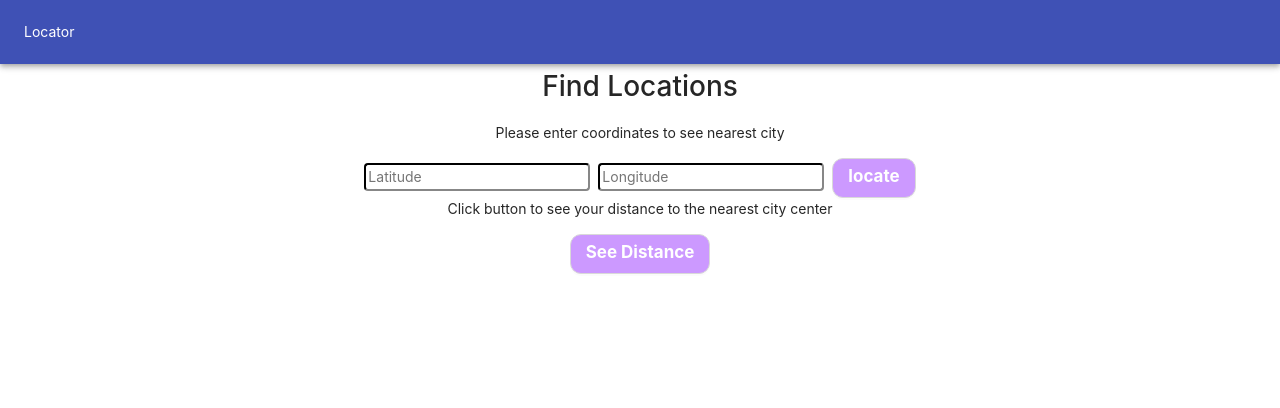
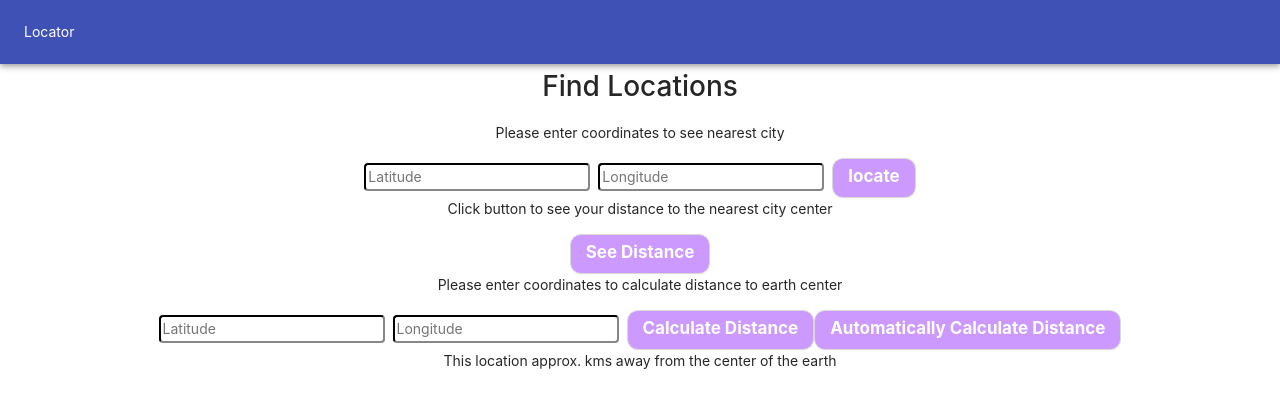
Before and after one commit to EzgiiiY/CS458P3, a React (Create React App) app in the folder project3/: page / in a window 1280 px wide. Shown: the top 408 px of the page. Built offline with nearby package versions, Linux system fonts and the light colour scheme; what react-geocode would draw is missing.

Commit message:
minor fixes

```diff
--- a/project3/package.json
+++ b/project3/package.json
@@ -8,9 +8,7 @@
     "@testing-library/react": "^11.2.5",
     "@testing-library/user-event": "^12.8.3",
     "antd": "^4.14.1",
-    "chai": "^4.3.4",
     "enzyme-async-helpers": "^0.9.1",
-    "mocha": "^8.3.2",
     "react": "^17.0.2",
     "react-dom": "^17.0.2",
     "react-geocode": "^0.2.3",
--- a/project3/src/App.js
+++ b/project3/src/App.js
@@ -3,6 +3,7 @@ import './App.css';
 import CityLocator from "./CityLocator";
 import GeoLocator from './GeoLocator';
 import Header from './Header';
+import DistanceCalculator from './DistanceCalculator';
 
 
 
@@ -17,6 +18,9 @@ function App() {
       <GeoLocator>
 
       </GeoLocator>
+      <DistanceCalculator>
+
+      </DistanceCalculator>
     </div>
   );
 }
--- a/project3/src/CityLocator.js
+++ b/project3/src/CityLocator.js
@@ -1,5 +1,5 @@
 import React, { Component } from 'react';
-import { Card, Button, Input } from 'antd';
+import { Card, Button, Spin } from 'antd';
 
 import 'antd/dist/antd.css';
 import '../src/App.css';
@@ -103,6 +103,8 @@ class CityLocator extends Component {
                 <CityLocatorButton className="locate-city" buttonValue="locate" buttonAction={this.locateCity}>
 
                 </CityLocatorButton>
+                <br></br>
+                {this.state.loading && <Spin style={{marginTop:"2%"}}size="large"></Spin>}
                 {this.state.city &&
                     <p className="result-text-geoc" style={{ color: "blue", fontWeight: "bold", fontSize: "25px" }} >{`This location is in ${this.state.city}`}</p>
                 }
--- /dev/null
+++ b/project3/src/DistanceCalculator.js
@@ -0,0 +1,140 @@
+import React, { Component } from 'react';
+import { Card, Button, Spin } from 'antd';
+import 'antd/dist/antd.css';
+import '../src/App.css';
+import Header from './Header';
+
+
+import DistanceCalculatorButton from "./CityLocatorButton";
+import Geocode from "react-geocode";
+
+// set Google Maps Geocoding API for purposes of quota management. Its optional but recommended.
+Geocode.setApiKey("AIzaSyAHlJQ6EdfWT_UVPNpagMe7sS9kz1N-diU");
+
+// set response language. Defaults to english.
+Geocode.setLanguage("en");
+Geocode.setLocationType("ROOFTOP");
+const re = new RegExp("^[+-]?([0-9]+([.][0-9]*)?|[.][0-9]+)$");
+
+
+class DistanceCalculator extends Component {
+    constructor(props) {
+        super(props);
+        this.state = {
+            latitude: 0,
+            longitude: 0,
+            city: '',
+            loading: false,
+            validLat: true,
+            validLong: true,
+            distance:""
+        };
+        this.locateCity = this.locateCity.bind(this);
+        this.autoCalc = this.autoCalc.bind(this);
+        this.onChangeLat = this.onChangeLat.bind(this);
+        this.onChangeLong = this.onChangeLong.bind(this);
+        this.locate = this.locate.bind(this);
+    }
+
+    async locate(){
+        this.setState({loading:true})
+        navigator.geolocation.getCurrentPosition(position=> {
+            console.log("Latitude is :", position.coords.latitude);
+            console.log("Longitude is :", position.coords.longitude);
+            this.setState({latitudeDevice:position.coords.latitude, longitudeDevice: position.coords.longitude})
+            this.autoCalc();
+        })
+    }
+
+    async locateCity() {
+        this.setState({ loading: true })
+        let r1 = 6378.137; // equatorial r km
+        let r2 = 6356.752; //polar r km
+        let firstTerm = Math.pow((Math.pow(r1,2) * Math.cos(this.state.latitude* Math.PI / 180.0)),2);
+        let secondTerm = Math.pow((Math.pow(r2,2) * Math.sin(this.state.latitude* Math.PI / 180.0)),2);
+        let thirdTerm = Math.pow( (r1 * Math.cos(this.state.latitude* Math.PI / 180.0)),2) + Math.pow( (r2 * Math.sin(this.state.latitude* Math.PI / 180.0)),2);
+        let r = Math.sqrt((firstTerm + secondTerm)/thirdTerm)
+        console.log("first: " + firstTerm);
+        console.log("second:" + secondTerm);
+        console.log("third:  " + thirdTerm);
+        this.setState({loading:false, distance: r})
+    }
+
+    async autoCalc() {
+       /* fetch("https://maps.googleapis.com/maps/api/elevation/json?locations=39.7391536,-104.9847034&key=AIzaSyAHlJQ6EdfWT_UVPNpagMe7sS9kz1N-diU",
+        {
+            mode:'no-cors',
+            headers: {'Content-Type': 'application/json'}
+        }
+        ).then(function(response) {
+            console.log(response)
+            //console.log(result)
+          });*/
+        let r1 = 6378; // equatorial r km
+        let r2 = 6357; //polar r km
+        let firstTerm = Math.pow(Math.pow(r1,2) * Math.cos(this.state.latitude),2);
+        let secondTerm = Math.pow(Math.pow(r2,2) * Math.sin(this.state.latitude),2);
+        let thirdTerm = Math.pow( r1 * Math.cos(this.state.latitude),2) + Math.pow( r2 * Math.sin(this.state.latitude),2);
+        let r = Math.sqrt((firstTerm + secondTerm)/thirdTerm)
+
+        this.setState({loading:false, distance: r})
+    }
+
+    onChangeLat(e) {
+        console.log(e.target.value)
+        if (re.test(e.target.value))
+            this.setState({ validLat: true, latitude: e.target.value })
+        else
+            this.setState({ validLat: false })
+        console.log(this.state)
+    }
+
+    onChangeLong(e) {
+        console.log(e.target.value)
+        if (re.test(e.target.value))
+            this.setState({ validLong: true, longitude: e.target.value })
+        else
+            this.setState({ validLong: false })
+        console.log(this.state)
+    }
+
+    render() {
+        return <div>
+
+            <p>Please enter coordinates to calculate distance to earth center</p>
+            <input
+                className="latitude-c"
+                type="text"
+                name="latitude"
+                placeholder="Latitude"
+                style={{ backgroundColor: "#fff", borderRadius: "4px", borderColor: "#333", color: "#8c8c8c", marginRight: ".5rem" }}
+                onChange={this.onChangeLat}
+            >
+
+            </input>
+            {!this.state.validLat && <p className="error-lat-c" style={{ color: "orange", fontWeight: "bold" }}>*hello</p>}
+            <input
+                className="longitude-c"
+                type="text"
+                name="longitude"
+                placeholder="Longitude"
+                style={{ backgroundColor: "#fff", borderRadius: "4px", borderColor: "#333", color: "#8c8c8c", marginRight: ".5rem" }}
+                onChange={this.onChangeLong}
+            >
+
+            </input>
+            {!this.state.validLong && <p className="error-long-c">hello</p>}
+            <DistanceCalculatorButton className="calculate-manual" buttonValue="Calculate Distance" buttonAction={this.locateCity}>
+
+            </DistanceCalculatorButton>
+            <DistanceCalculatorButton className="calculate-automatic" buttonValue="Automatically Calculate Distance" buttonAction={this.locate}>
+
+            </DistanceCalculatorButton>
+            {this.state.loading && <Spin style={{marginTop:"2%"}}size="large"></Spin>}
+
+            <p className="result-text-distance">{`This location approx. ${this.state.distance} kms away from the center of the earth`}</p>
+
+        </div>
+    }
+}
+export default DistanceCalculator;
--- a/project3/src/GeoLocator.js
+++ b/project3/src/GeoLocator.js
@@ -1,5 +1,5 @@
 import React, { Component } from 'react';
-import { Card, Button,Input } from 'antd';
+import { Card, Button,Spin } from 'antd';
 import 'antd/dist/antd.css';
 import '../src/App.css';
 
@@ -33,6 +33,8 @@ class GeoLocator extends Component {
     }
 
     distance(lat1, lon1, lat2, lon2, unit) {
+        console.log("distance called")
+
         var radlat1 = Math.PI * lat1/180
         var radlat2 = Math.PI * lat2/180
         var theta = lon1-lon2
@@ -44,14 +46,15 @@ class GeoLocator extends Component {
         if (unit=="K") { dist = dist * 1.609344 }
         if (unit=="M") { dist = dist * 0.8684 }
         this.setState({loading:false, distance:dist})
-        console.log(dist)
     }
 
     async locate(){
+        this.setState({loading:true})
         navigator.geolocation.getCurrentPosition(position=> {
             console.log("Latitude is :", position.coords.latitude);
             console.log("Longitude is :", position.coords.longitude);
             this.setState({latitudeDevice:position.coords.latitude, longitudeDevice: position.coords.longitude})
+            console.log("locate")
             this.locateCity();
         })
 
@@ -59,7 +62,6 @@ class GeoLocator extends Component {
     }
 
     async locateCity(){
-        this.setState({loading:true})
         console.log("Locate city called.");
         console.log(this.state);
         await Geocode.fromLatLng(this.state.latitudeDevice.toString(), this.state.longitudeDevice.toString()).then(
@@ -99,6 +101,8 @@ class GeoLocator extends Component {
                 <GeoLocatorButton className="geo-locate" buttonValue="See Distance" buttonAction={this.locate}>
 
                 </GeoLocatorButton>
+                <br></br>
+                {this.state.loading && <Spin style={{marginTop:"2%"}}size="large"></Spin>}
                 {this.state.distance &&
                     <p className="result-text-geol" style= {{color:"blue", fontWeight:"bold", fontSize : "25px"}} >{ `Distance to nearest city center is ${this.state.distance} and that city is ${this.state.city}`}</p>
 
```
Also changed, not shown: project3/src/DistanceCalculatorButton.js (added, +27 -0 lines), project3/src/setupTests.js (+16 -0 lines), 1 other file (tests, documents, lock files or other folders).
